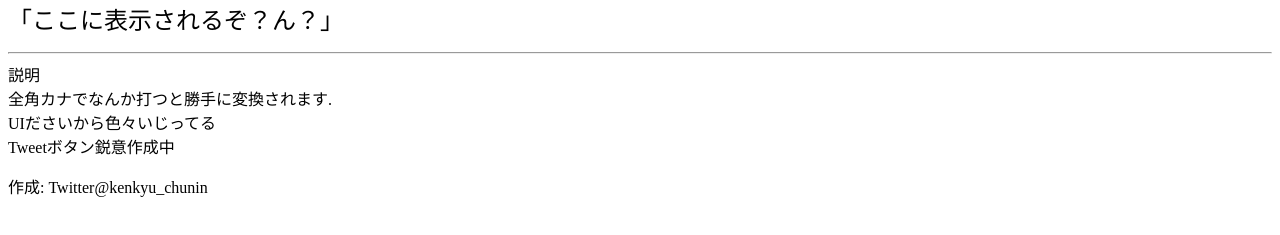
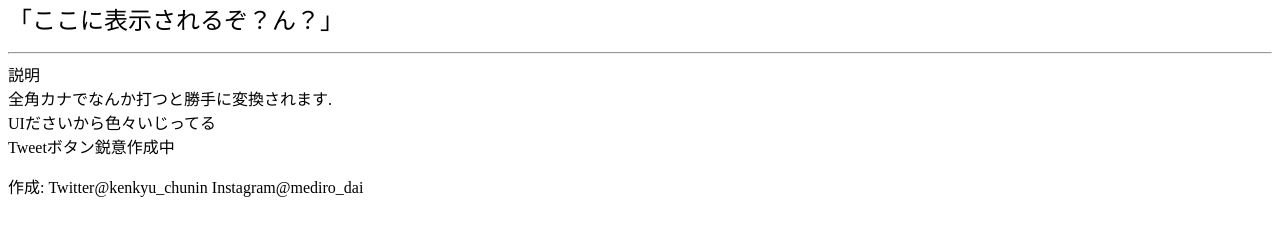
Before and after one commit to sanraizuizumo/katoshu, a plain HTML site: page index.html in a window 1280 px wide. Shown: the part 205-440 px from the top of the page. Drawn offline with Linux system fonts and the light colour scheme.

Commit message:
Update index.html

```diff
--- a/index.html
+++ b/index.html
@@ -31,4 +31,5 @@
   Tweetボタン鋭意作成中
   <p>
   作成: Twitter@kenkyu_chunin
+       Instagram@mediro_dai
 </body>
```
